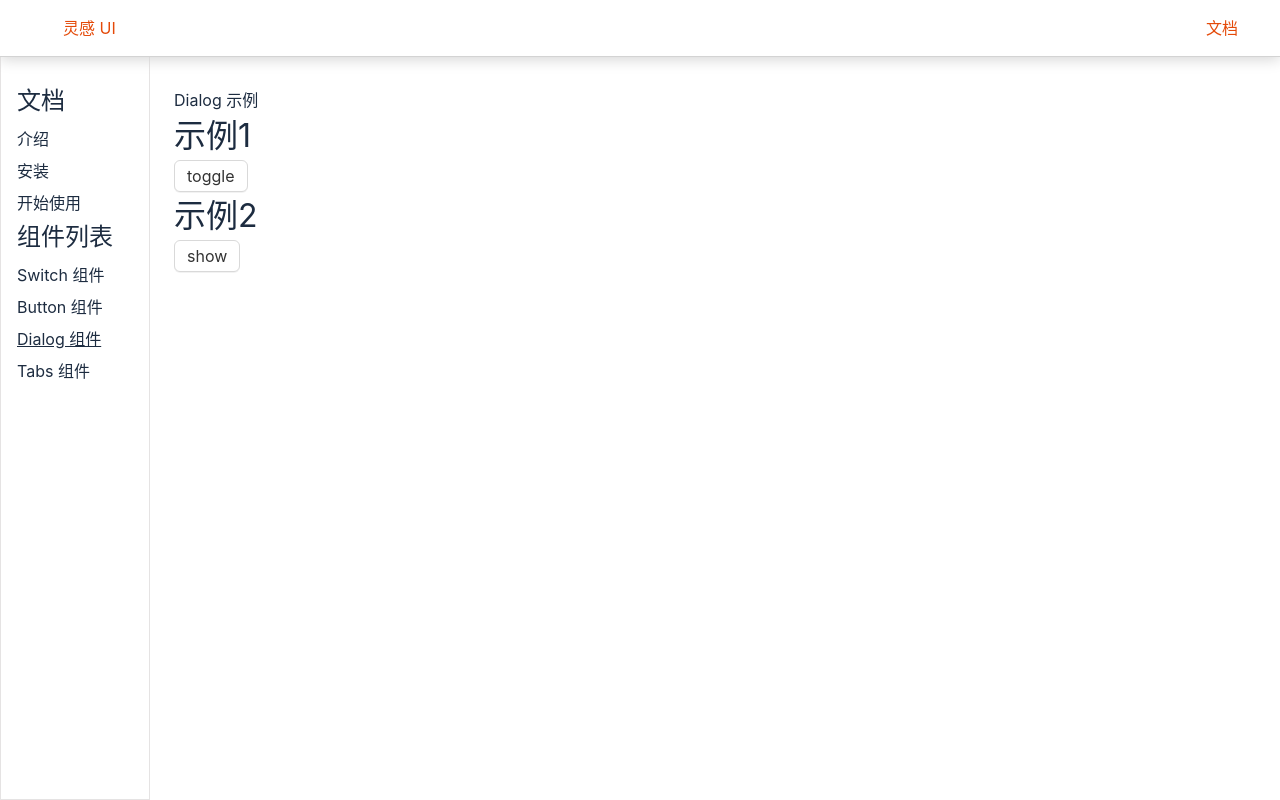
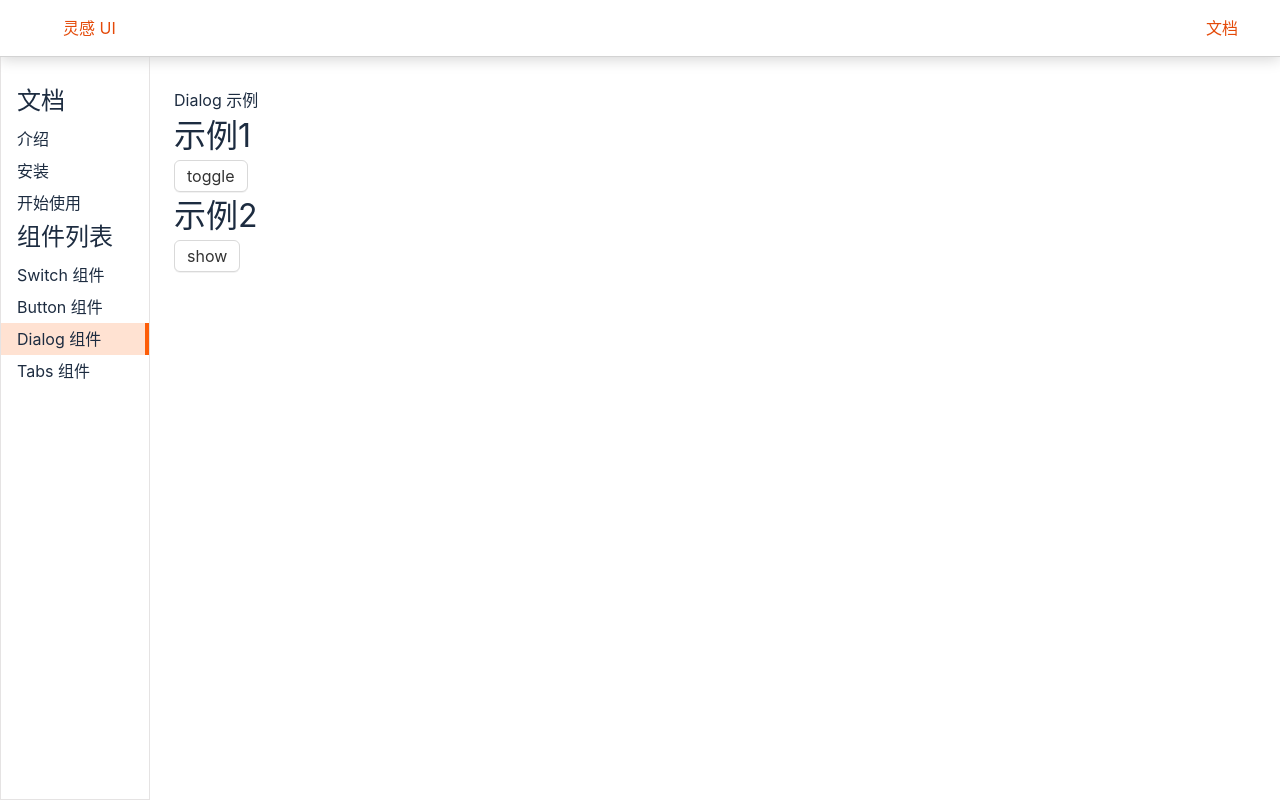
Before and after one commit to Ranze1129/Inspire-UI, a Vue app: page /#/doc/dialog in a window 1280 px wide. Built offline with nearby package versions, Linux system fonts and the light colour scheme.

Commit message:
复杂一点的高亮

```diff
--- a/src/views/Doc.vue
+++ b/src/views/Doc.vue
@@ -45,9 +45,8 @@ export default {
 </script>
 
 <style lang="scss" scoped>
-.router-link-active{
-  text-decoration: underline;
-}
+$color: #e44a09;
+$red: #fd5d08;
 .layout {
   display: flex;
   flex-direction: column;
@@ -85,15 +84,27 @@ aside {
   position: fixed;
   top: 0;
   left: 0;
-  padding: 82px 16px 16px;
+  padding: 82px 0 16px;
   height: 100%;
   z-index: 10;
   > h2 {
     margin-bottom: 4px;
+    padding: 0 16px;
   }
   > ol {
     > li {
-      padding: 4px 0;
+      &:hover{
+        color: $color;
+      }
+      >a {
+        display: block;
+        padding: 4px 16px;
+        text-decoration: none;
+      }
+      .router-link-active {
+        border-right: 4px solid $red;
+        background: lighten($red,40);
+      }
     }
   }
 }
```
